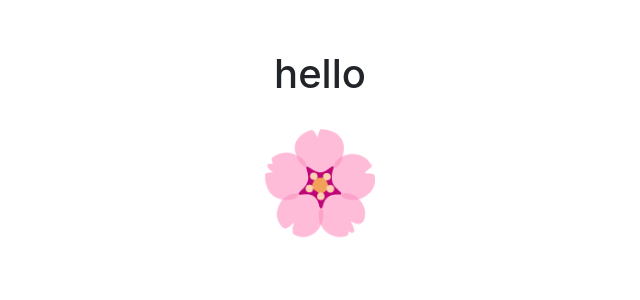
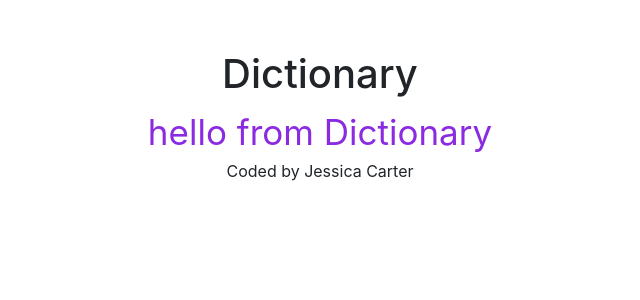
Before and after one commit to JessKCode/magic-dictionary, a React (Create React App) app: page / in a window 1280 px wide. Shown: the top 300 px of the page, without its empty margins (320-960 px from the left). Built offline with nearby package versions, Linux system fonts and the light colour scheme.

Commit message:
added Dictionary.js and Dictionary.css

```diff
--- a/src/App.js
+++ b/src/App.js
@@ -1,12 +1,18 @@
 import './App.css';
+import Dictionary from "./Dictionary.js";
 
 function App() {
   return (
     <div className="App">
       <header className="App-header">
-        <h1>hello</h1>
-          <strong>🌸</strong>
+        <h1>Dictionary </h1>
       </header>
+      <main>
+        <Dictionary />
+      </main>
+      <footer>
+        Coded by Jessica Carter
+      </footer>
     </div>
   );
 }
--- /dev/null
+++ b/src/Dictionary.css
@@ -0,0 +1,4 @@
+.Dictionary {
+  font-size: 35px;
+  color: blueviolet;
+}
--- /dev/null
+++ b/src/Dictionary.js
@@ -0,0 +1,10 @@
+import React from "react";
+import "./Dictionary.css"
+
+export default function Dictionary (){
+  return (
+    <div className="Dictionary">
+      hello from Dictionary
+    </div>
+  )
+}
```
